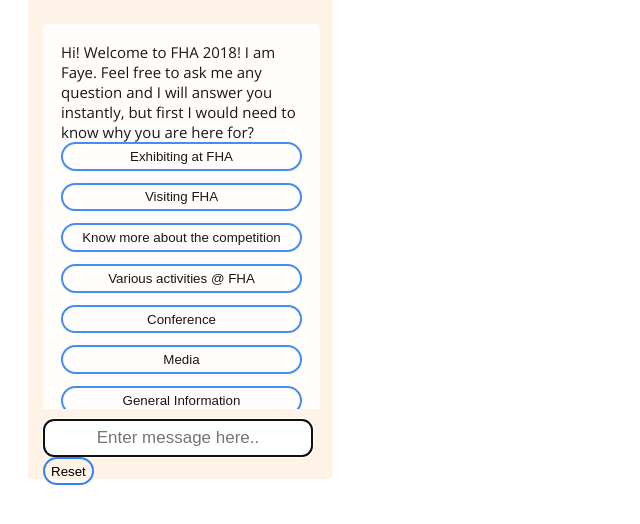
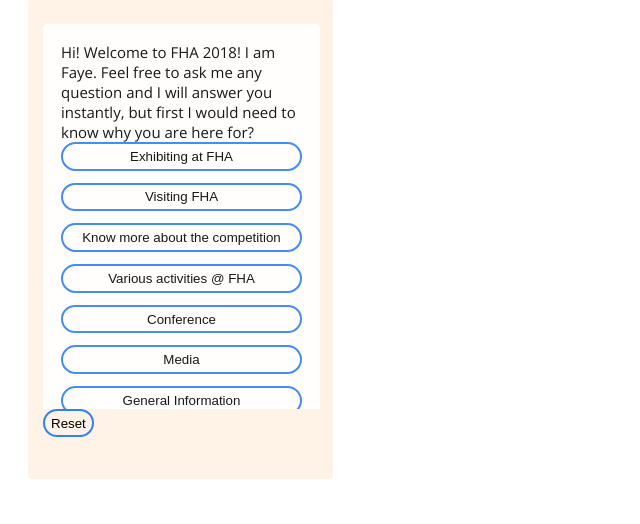
Before and after one commit to sntsolution/FHAchatbot, a PHP site: page / in a window 1280 px wide. Shown: the part 44-568 px from the top of the page, without its empty margins (0-640 px from the left). Run offline with PHP 8.4, Linux system fonts and the light colour scheme.

Commit message:
Update index.php

```diff
--- a/index.php
+++ b/index.php
@@ -400,7 +400,7 @@
 </div>
 <div class="uinput">
 
-<input name="msg" id="msg" placeholder="Enter message here.." size="50" autocomplete="off" />
+
 <input type='button' value='Reset' name='opt' class='btn' onClick='myfunction(this.value)' class='txtopt' />
 <div id="chtmsg" class="su"></div>
 </div>
```
